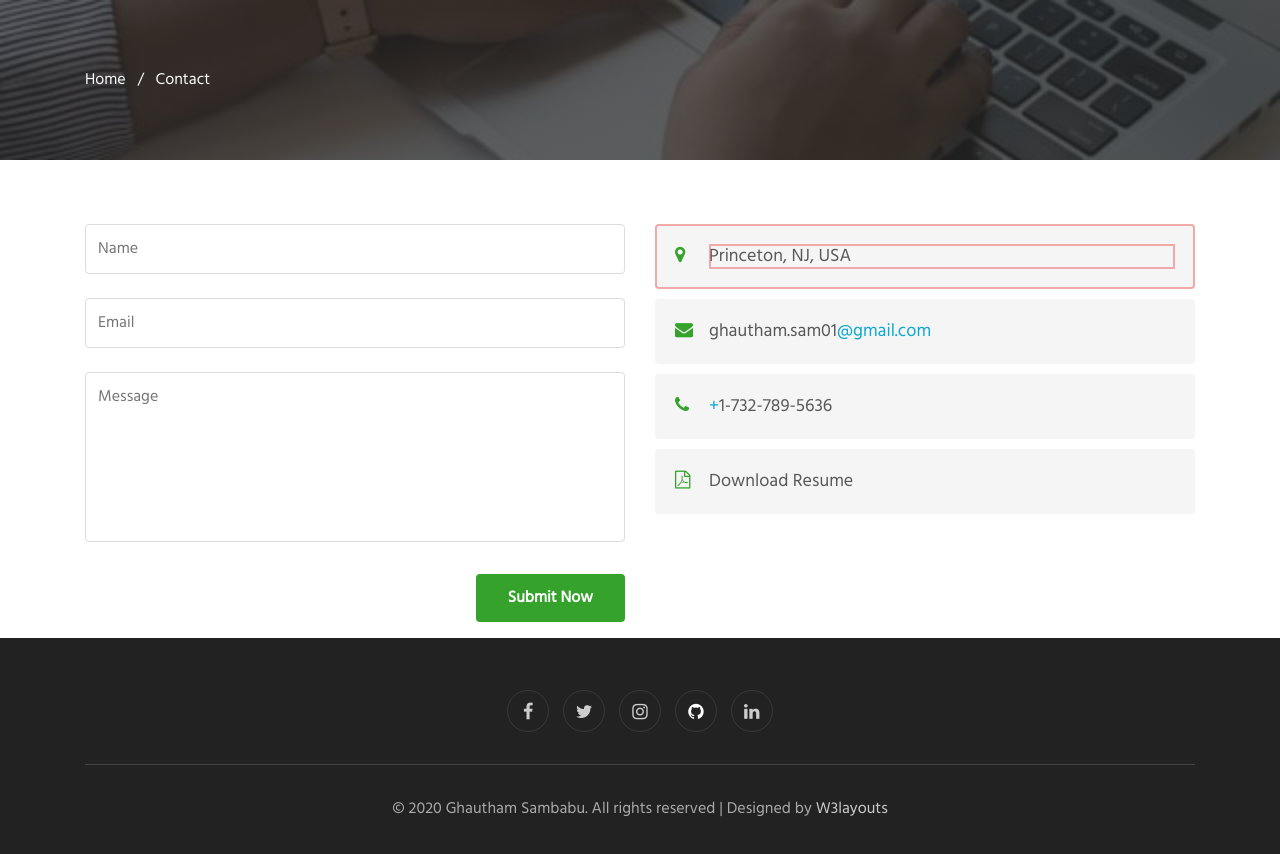
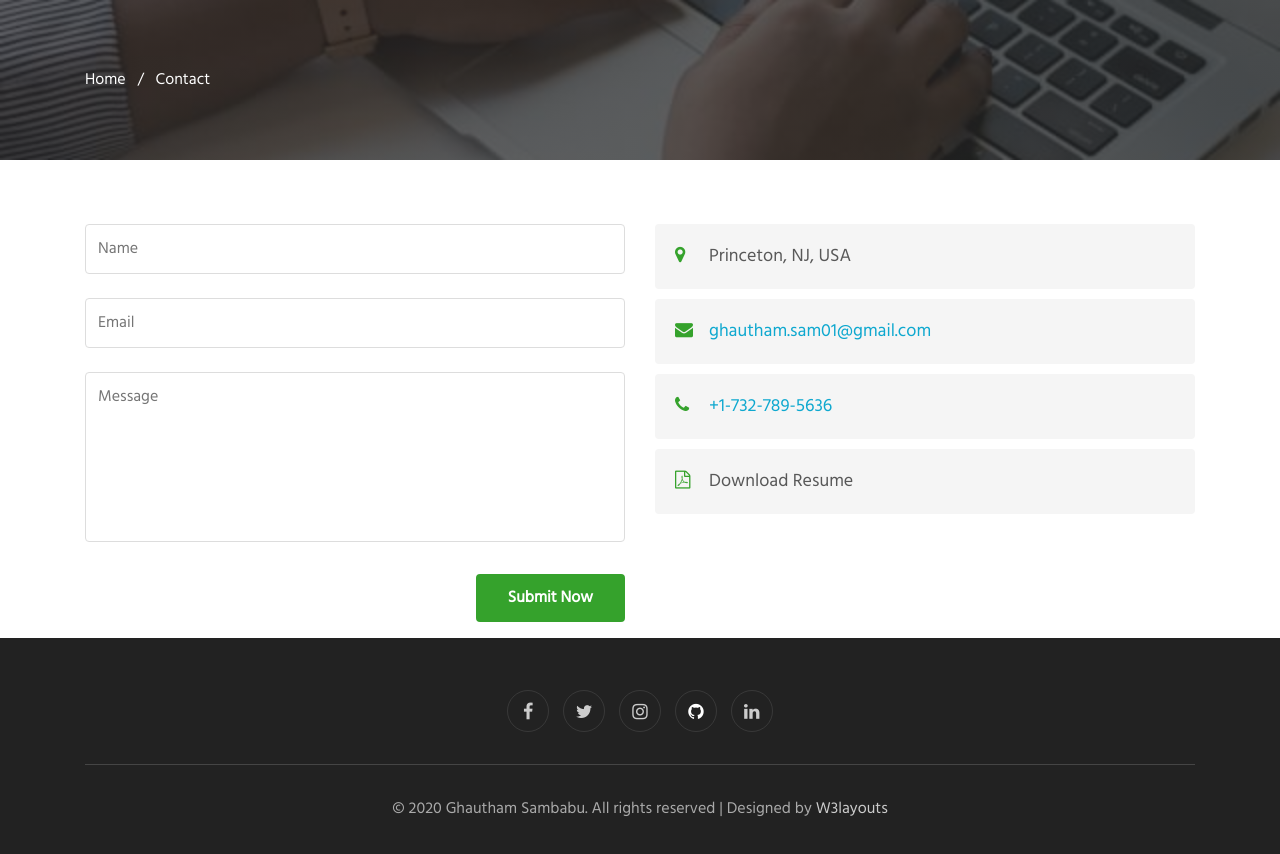
Before and after one commit to ghautham-sam01/webApp, a Flask app: page /contact.html in a window 1280 px wide. Shown: the part 85-939 px from the top of the page. Run offline with Flask 2, Linux system fonts and the light colour scheme; some libraries are stand-ins or nearby versions.

Commit message:
added more changes

```diff
--- a/templates/contact.html
+++ b/templates/contact.html
@@ -104,12 +104,12 @@
                 <!-- contact address -->
                 <div class="contact col-lg-6 mt-lg-0 mt-5 editContent" style="outline: none; outline-offset: -2px; cursor: inherit;">
                     <div class="cont-subs">
-                        <div class="cont-add editContent" style="outline: rgba(233, 94, 94, 0.5) solid 2px; cursor: pointer; outline-offset: -2px;">
+                        <div class="cont-add editContent" style="">
                             <div class="cont-add-lft">
                                 <span class="fa fa-map-marker" aria-hidden="true" style="outline: none; cursor: inherit;"></span>
                            </div>
                            <div class="cont-add-rgt">
-                            <p class="contact-text-sub editContent" style="outline: rgba(233, 94, 94, 0.5) solid 2px; cursor: pointer; outline-offset: -2px;">Princeton, NJ, USA</p>
+                            <p class="contact-text-sub editContent" style="">Princeton, NJ, USA</p>
                         </div>
 
                     </div>
@@ -119,7 +119,7 @@
                            </div>
                            <div class="cont-add-rgt">
                           <a class="editContent" href="mailto:info@example.com">
-                                </a><p class="contact-text-sub editContent" style="outline: none; cursor: inherit;">ghautham.sam01<span style="outline-color: initial; outline-width: initial; cursor: inherit;"><a href="mailto:ghautham.sam01@gmail.com">@gmail.com</a></span></p><a class="editContent" href="mailto:info@example.com">
+                                </a><p class="contact-text-sub editContent" style="outline: none; cursor: inherit;"><span style="outline-color: initial; outline-width: initial; cursor: inherit;"><a href="mailto:ghautham.sam01@gmail.com">ghautham.sam01@gmail.com</a></span></p><a class="editContent" href="mailto:info@example.com">
                             </a>
                         </div>
 
@@ -130,7 +130,7 @@
                            </div>
                             <div class="cont-add-rgt">
                                  <a class="editContent" href="tel:+7-800-999-800">
-                                    </a><p class="contact-text-sub editContent" style="outline: none; cursor: inherit;"><a class="editContent" href="tel:+7-800-999-800" style="outline: none; cursor: inherit;">+</a>1-732-789-5636</p><a class="editContent" href="tel:+7-800-999-800">
+                                    </a><p class="contact-text-sub editContent" style="outline: none; cursor: inherit;"><a href="tel:+1-732-789-5636" style="outline: none; cursor: inherit;">+1-732-789-5636</a></p><a class="editContent" href="tel:+1-732-789-5636">
                                  </a>
                             </div>
                         </div>
@@ -141,6 +141,8 @@
                             <div class="cont-add-rgt">
                                 <a class="editContent" href="#">
                                     <p class="contact-text-sub editContent">Download Resume</p>
+                                    <a href="{{url_for('static',filename='bundles/GhauthamSambabuResume.pdf')}}"
+                                       download></a>
                                 </a>
                             </div>
 
@@ -164,10 +166,10 @@
         <div class="main-social-footer-29">
 
           <a href="https://www.facebook.com/profile.php?id=100011048823388"><span class="fa fa-facebook" style="outline: none; cursor: inherit;"></span></a>
-          <a href="#twitter"><span class="fa fa-twitter" style="outline: none; cursor: inherit;"></span></a>
-          <a href="#instagram"><span class="fa fa-instagram" style="outline: none; cursor: inherit;"></span></a>
-          <a href="#google-plus"><span class="fa fa-github" style="color: rgb(255, 255, 255); font-size: 18px; outline: none; cursor: inherit;" src="bundles/images/g3.jpg" id="ui-id-43"></span></a>
-          <a href="#linkedin"><span class="fa fa-linkedin" style="outline: none; cursor: inherit;"></span></a>
+          <a href="https://twitter.com/ghautham_sam01"><span class="fa fa-twitter" style="outline: none; cursor: inherit;"></span></a>
+          <a href="https://www.instagram.com/ghautham.sam01/"><span class="fa fa-instagram" style="outline: none; cursor: inherit;"></span></a>
+          <a href="https://github.com/ghautham-sam01"><span class="fa fa-github" style="color: rgb(255, 255, 255); font-size: 18px; outline: none; cursor: inherit;" src="bundles/images/g3.jpg" id="ui-id-43"></span></a>
+          <a href="https://www.linkedin.com/in/ghautham-sambabu-87161618b/"><span class="fa fa-linkedin" style="outline: none; cursor: inherit;"></span></a>
       </div>
           <div class="bottom-copies text-center">
               <p class="copy-footer-29">© 2020 Ghautham Sambabu. All rights reserved | Designed by <a href="https://w3layouts.com">W3layouts</a></p>
```
Also changed, not shown: 1 other file.
